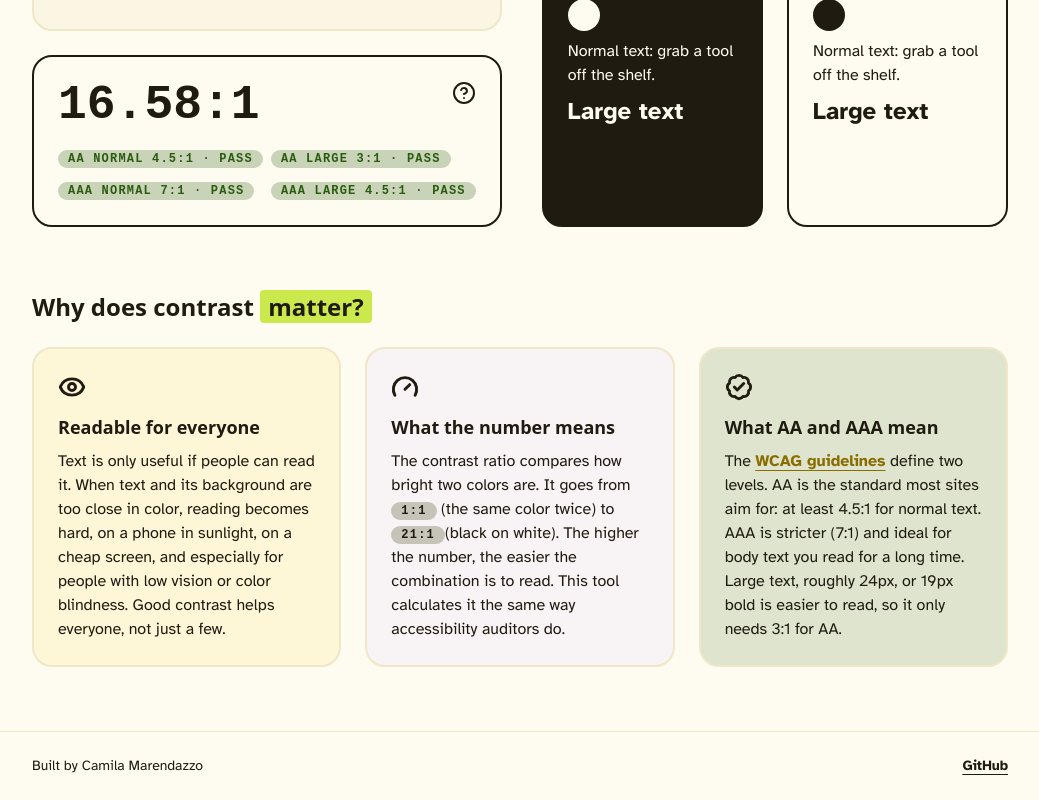
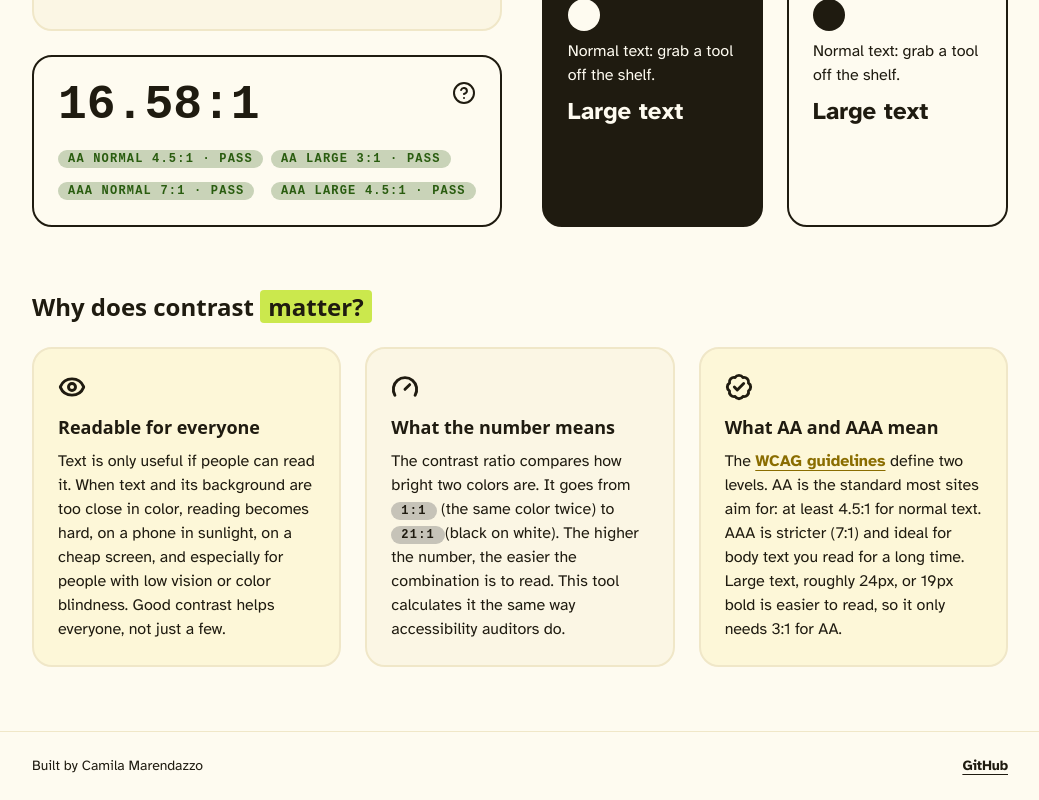
Before and after one commit to camilamarendazzo/ui-shelf, a React (Vite) app: page /contrast-checker in a window 1280 px wide. Shown: the part 401-1201 px from the top of the page, without its empty margins (120-1159 px from the left). Built offline with nearby package versions, Linux system fonts and the light colour scheme.

Commit message:
refactor: reduce brand color palette

```diff
--- a/src/index.css
+++ b/src/index.css
@@ -14,10 +14,7 @@ Components like Chip read tokens at runtime via var().
   --color-success: #295c0f;
   --color-error: #a02508;
 
-  --color-chip-gold: #fbefb3;
-  --color-chip-gold-text: #6e5800;
-  --color-chip-violet: #eee6fb;
-  --color-chip-violet-text: #54398f;
+  --color-gold-soft: #fbefb3;
 
   --font-display:
     "Bricolage Grotesque Variable", ui-sans-serif, system-ui, sans-serif;
--- a/src/tools/contrast-checker/components/WhyContrastMatters.tsx
+++ b/src/tools/contrast-checker/components/WhyContrastMatters.tsx
@@ -11,7 +11,7 @@ function WhyContrastMatters({ accent }: { accent?: string }) {
         </span>
       </h2>
       <div className="mt-6 grid max-w-5xl gap-6 md:grid-cols-3">
-        <div className="rounded-card border-2 border-line bg-chip-gold/40 p-6">
+        <div className="rounded-card border-2 border-line bg-gold-soft/40 p-6">
           <Eye aria-hidden="true" size={28} strokeWidth={2.5} />
           <h3 className="mt-3 font-display text-lg font-bold">
             Readable for everyone
@@ -24,7 +24,7 @@ function WhyContrastMatters({ accent }: { accent?: string }) {
             few.
           </p>
         </div>
-        <div className="rounded-card border-2 border-line bg-chip-violet/40 p-6">
+        <div className="rounded-card border-2 border-line bg-line/30 p-6">
           <Gauge aria-hidden="true" size={28} strokeWidth={2.5} />
           <h3 className="mt-3 font-display text-lg font-bold">
             What the number means
@@ -37,7 +37,7 @@ function WhyContrastMatters({ accent }: { accent?: string }) {
             auditors do.
           </p>
         </div>
-        <div className="rounded-card border-2 border-line bg-success/15 p-6">
+        <div className="rounded-card border-2 border-line bg-gold-soft/40 p-6">
           <BadgeCheck aria-hidden="true" size={28} strokeWidth={2.5} />
           <h3 className="mt-3 font-display text-lg font-bold">
             What AA and AAA mean
```
Also changed, not shown: 1 other file (tests, documents, lock files or other folders).
